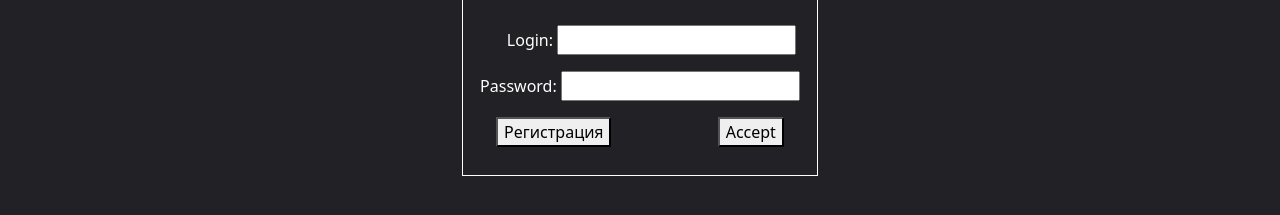
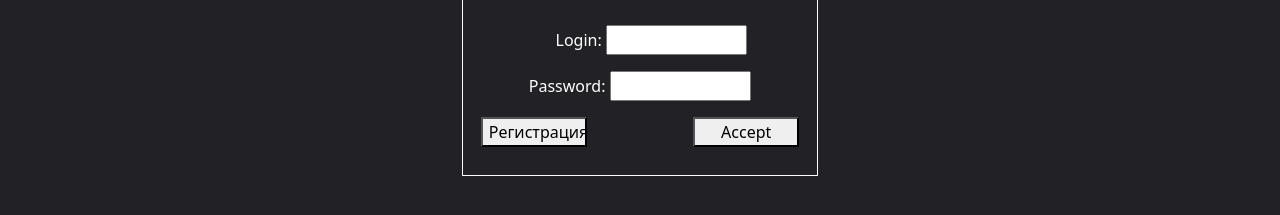
Before and after one commit to SpaceUn1c/Website-card-for-PP, a plain HTML site: page login.html in a window 1280 px wide. Shown: the part 279-494 px from the top of the page. Drawn offline with nearby package versions, Linux system fonts and the light colour scheme.

Commit message:
Update style.css

```diff
--- a/style.css
+++ b/style.css
@@ -1,3 +1,13 @@
+input
+{
+    width: 40%;
+}
+
+button
+{
+    width: 30%;
+}
+
 a
 {
     text-decoration: none;
```
